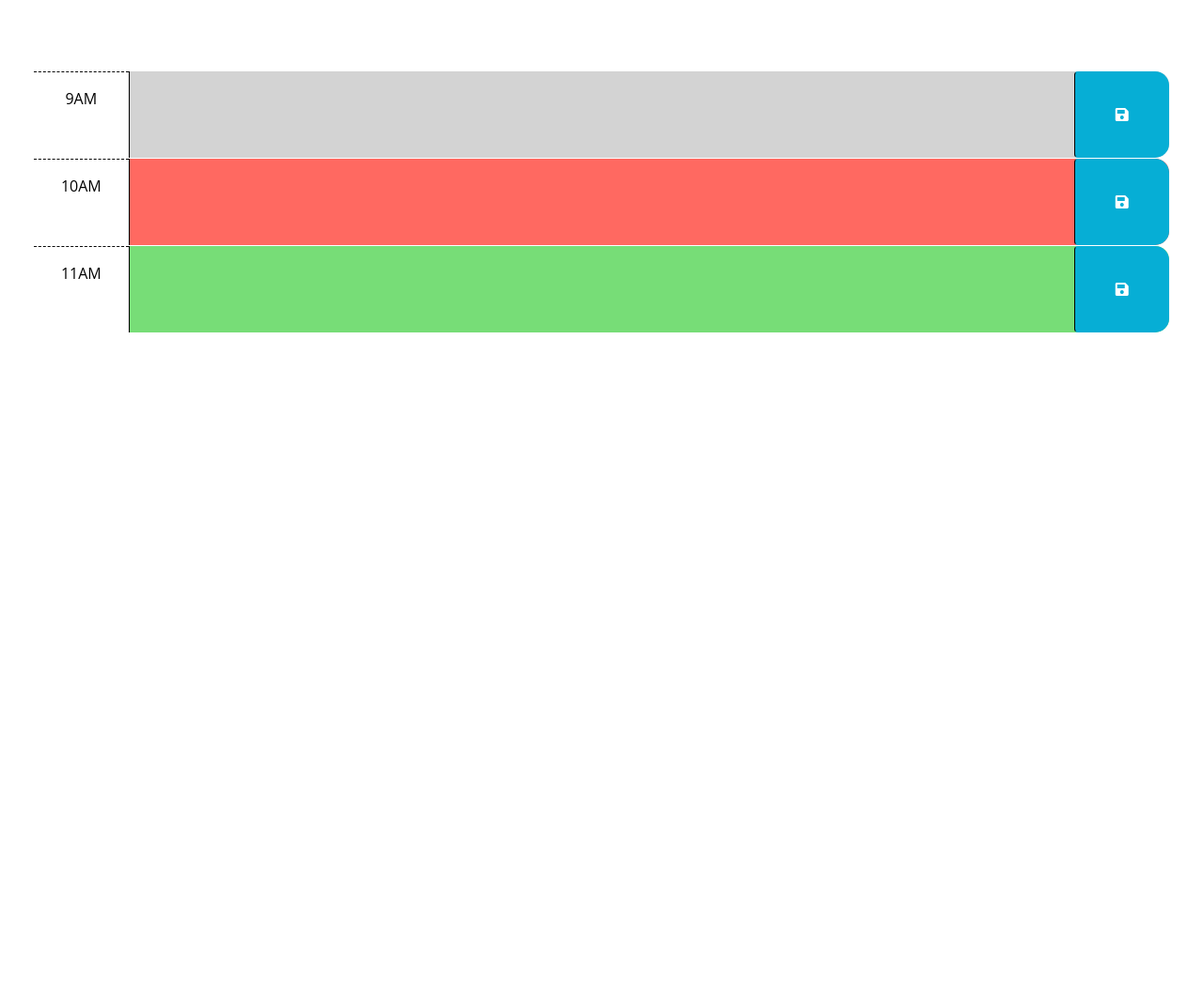
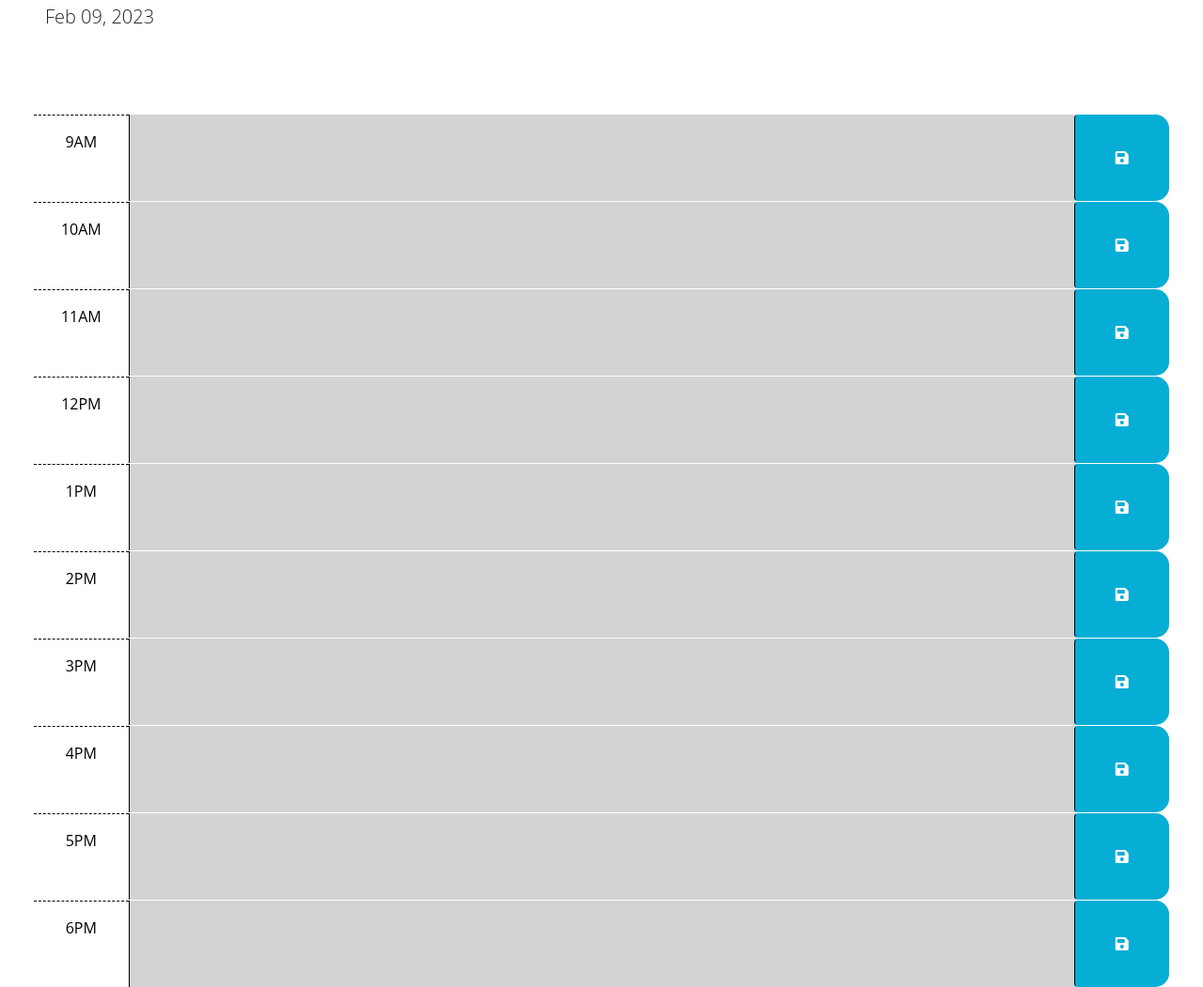
Before and after one commit to Danny2727/virtual-calanderapp, a plain HTML site: page index.html in a window 1280 px wide. Shown: the part 176-1227 px from the top of the page at 94% size. Before the commit the page ends 800 px from the top, so only its background shows below. Drawn offline with nearby package versions, Linux system fonts and the light colour scheme.

Commit message:
added a variable to display the date, a conditional statement to compare the real hour of the day and local storage to save user input in the calander

```diff
--- a/index.html
+++ b/index.html
@@ -42,7 +42,7 @@
         -->
 
       <!-- Example of a past time block. The "past" class adds a gray background color. -->
-      <div id="hour-9" class="row time-block past">
+      <div id="hour-9" class="row time-block">
         <div class="col-2 col-md-1 hour text-center py-3">9AM</div>
         <textarea class="col-8 col-md-10 description" rows="3"> </textarea>
         <button class="btn saveBtn col-2 col-md-1" aria-label="save">
@@ -51,7 +51,7 @@
       </div>
 
       <!-- Example of a present time block. The "present" class adds a red background color. -->
-      <div id="hour-10" class="row time-block present">
+      <div id="hour-10" class="row time-block">
         <div class="col-2 col-md-1 hour text-center py-3">10AM</div>
         <textarea class="col-8 col-md-10 description" rows="3"> </textarea>
         <button class="btn saveBtn col-2 col-md-1" aria-label="save">
@@ -60,8 +60,64 @@
       </div>
 
       <!-- Example of a future time block. The "future" class adds a green background color. -->
-      <div id="hour-11" class="row time-block future">
+      <div id="hour-11" class="row time-block">
         <div class="col-2 col-md-1 hour text-center py-3">11AM</div>
+        <textarea class="col-8 col-md-10 description" rows="3"> </textarea>
+        <button class="btn saveBtn col-2 col-md-1" aria-label="save">
+          <i class="fas fa-save" aria-hidden="true"></i>
+        </button>
+      </div>
+
+      <div id="hour-12" class="row time-block">
+        <div class="col-2 col-md-1 hour text-center py-3">12PM</div>
+        <textarea class="col-8 col-md-10 description" rows="3"> </textarea>
+        <button class="btn saveBtn col-2 col-md-1" aria-label="save">
+          <i class="fas fa-save" aria-hidden="true"></i>
+        </button>
+      </div>
+
+      <div id="hour-13" class="row time-block">
+        <div class="col-2 col-md-1 hour text-center py-3">1PM</div>
+        <textarea class="col-8 col-md-10 description" rows="3"> </textarea>
+        <button class="btn saveBtn col-2 col-md-1" aria-label="save">
+          <i class="fas fa-save" aria-hidden="true"></i>
+        </button>
+      </div>
+
+      <div id="hour-14" class="row time-block">
+        <div class="col-2 col-md-1 hour text-center py-3">2PM</div>
+        <textarea class="col-8 col-md-10 description" rows="3"> </textarea>
+        <button class="btn saveBtn col-2 col-md-1" aria-label="save">
+          <i class="fas fa-save" aria-hidden="true"></i>
+        </button>
+      </div>
+
+      <div id="hour-15" class="row time-block">
+        <div class="col-2 col-md-1 hour text-center py-3">3PM</div>
+        <textarea class="col-8 col-md-10 description" rows="3"> </textarea>
+        <button class="btn saveBtn col-2 col-md-1" aria-label="save">
+          <i class="fas fa-save" aria-hidden="true"></i>
+        </button>
+      </div>
+
+      <div id="hour-16" class="row time-block">
+        <div class="col-2 col-md-1 hour text-center py-3">4PM</div>
+        <textarea class="col-8 col-md-10 description" rows="3"> </textarea>
+        <button class="btn saveBtn col-2 col-md-1" aria-label="save">
+          <i class="fas fa-save" aria-hidden="true"></i>
+        </button>
+      </div>
+
+      <div id="hour-17" class="row time-block">
+        <div class="col-2 col-md-1 hour text-center py-3">5PM</div>
+        <textarea class="col-8 col-md-10 description" rows="3"> </textarea>
+        <button class="btn saveBtn col-2 col-md-1" aria-label="save">
+          <i class="fas fa-save" aria-hidden="true"></i>
+        </button>
+      </div>
+
+      <div id="hour-18" class="row time-block">
+        <div class="col-2 col-md-1 hour text-center py-3">6PM</div>
         <textarea class="col-8 col-md-10 description" rows="3"> </textarea>
         <button class="btn saveBtn col-2 col-md-1" aria-label="save">
           <i class="fas fa-save" aria-hidden="true"></i>
--- a/script.js
+++ b/script.js
@@ -1,23 +1,34 @@
-// Wrap all code that interacts with the DOM in a call to jQuery to ensure that
-// the code isn't run until the browser has finished rendering all the elements
-// in the html.
+
 $(function () {
-  // TODO: Add a listener for click events on the save button. This code should
-  // use the id in the containing time-block as a key to save the user input in
-  // local storage. HINT: What does `this` reference in the click listener
-  // function? How can DOM traversal be used to get the "hour-x" id of the
-  // time-block containing the button that was clicked? How might the id be
-  // useful when saving the description in local storage?
+
+  //Displays the current day
+  var today = dayjs().format('MMM DD, YYYY');
+  $('#currentDay').text(today)
+
+
+
   //
-  // TODO: Add code to apply the past, present, or future class to each time
-  // block by comparing the id to the current hour. HINTS: How can the id
-  // attribute of each time-block be used to conditionally add or remove the
-  // past, present, and future classes? How can Day.js be used to get the
-  // current hour in 24-hour time?
-  //
-  // TODO: Add code to get any user input that was saved in localStorage and set
-  // the values of the corresponding textarea elements. HINT: How can the id
-  // attribute of each time-block be used to do this?
-  //
-  // TODO: Add code to display the current date in the header of the page.
+  $('.time-block').each(function () {
+    var realTime = dayjs().hour()
+    let id = parseInt($(this).attr("id").split("-")[1]);
+
+
+
+    // Add class past, present, or future depending on the time.
+    if (id < realTime) {
+      $(this).addClass('past');
+    } else if (id == realTime) {
+      $(this).addClass('present');
+    } else if (id > realTime) {
+      $(this).addClass('future');
+    }
+  });
+
+  $('.saveBtn').click(function() {
+    var userInput = $(this).siblings('.description').val();
+    let id = $(this).parent().attr('id');
+    localStorage.setItem(id, userInput);
+
+  })
+
 });
```
